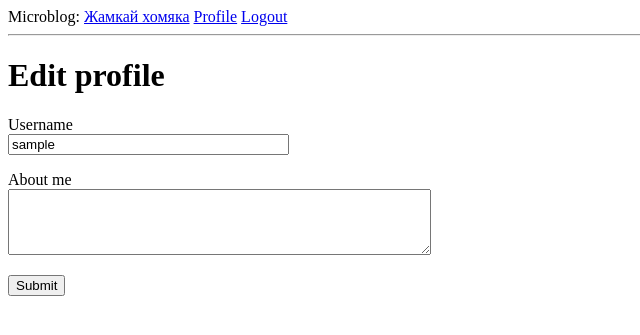
After one commit to vgrahov/microblog, a Flask app: page /edit_profile in a window 1280 px wide. The commit adds this page. Shown: the top 335 px of the page, without its empty margins (0-640 px from the left). Run offline with Flask 2, Linux system fonts and the light colour scheme; the visitor is signed in with stand-in values (Sample User, id 1); data comes from the database, SQL or seed files in the repository.

Commit message:
some chngs

```diff
--- a/app/forms.py
+++ b/app/forms.py
@@ -1,6 +1,6 @@
 from flask_wtf import FlaskForm
-from wtforms import StringField, PasswordField, BooleanField, SubmitField
-from wtforms.validators import DataRequired, ValidationError, Email, EqualTo
+from wtforms import StringField, PasswordField, BooleanField, SubmitField, TextAreaField
+from wtforms.validators import DataRequired, ValidationError, Email, EqualTo, Length
 from app.models import User
 
 
@@ -27,3 +27,8 @@ class RegistrationForm(FlaskForm):
         user = User.query.filter_by(email=email.data).first()
         if user is not None:
             raise ValidationError('Please use a different email address.')
+
+class EditProfileForm(FlaskForm):
+    username = StringField('Username', validators=[DataRequired()])
+    about_me = TextAreaField('About me', validators=[Length(min=0,max=140)])
+    submit = SubmitField('Submit')
--- a/app/models.py
+++ b/app/models.py
@@ -2,6 +2,7 @@ from datetime import datetime
 from app import db, login
 from werkzeug.security import generate_password_hash, check_password_hash
 from flask_login import UserMixin
+from hashlib import md5
 
 
 class User(UserMixin, db.Model):
@@ -10,6 +11,8 @@ class User(UserMixin, db.Model):
     email = db.Column(db.String(120), index=True, unique=True)
     password_hash = db.Column(db.String(128))
     posts = db.relationship('Post', backref='author', lazy='dynamic')
+    about_me = db.Column(db.String(140))
+    last_seen = db.Column(db.DateTime, default=datetime.utcnow)
 
     def __repr__(self):
         return 'User {}'.format(self.username)
@@ -19,6 +22,10 @@ class User(UserMixin, db.Model):
 
     def check_password(self, password):
         return check_password_hash(self.password_hash, password)
+
+    def avatar(self, size):
+        digest = md5(self.email.lower().encode('utf-8')).hexdigest()
+        return 'https://www.gravatar.com/avatar{}?d=identicon&s={}'.format(digest,size)
 
 
 @login.user_loader
--- a/app/routes.py
+++ b/app/routes.py
@@ -1,10 +1,17 @@
+from datetime import datetime
 from flask import render_template, flash, redirect, url_for, request
 from werkzeug.urls import url_parse
 from app import app, db
-from app.forms import LoginForm, RegistrationForm
+from app.forms import LoginForm, RegistrationForm, EditProfileForm
 from flask_login import current_user, login_user, logout_user, login_required
 from app.models import User
 
+
+@app.before_request
+def before_request():
+    if current_user.is_authenticated:
+        current_user.last_seen = datetime.utcnow()
+        db.session.commit()
 
 @app.route('/')
 @app.route('/index')
@@ -50,7 +57,8 @@ def logout():
     logout_user()
     return redirect(url_for('index'))
 
-@app.route('/register', methods=['GET','POST'])
+
+@app.route('/register', methods=['GET', 'POST'])
 def register():
     if current_user.is_authenticated:
         return redirect(url_for('index'))
@@ -62,4 +70,31 @@ def register():
         db.session.commit()
         flash('Congratulation, you are now a registred user!')
         return redirect(url_for('login'))
-    return render_template('register.html', title = 'Register', form = form)
+    return render_template('register.html', title='Register', form=form)
+
+
+@app.route('/user/<username>')
+@login_required
+def user(username):
+    user = User.query.filter_by(username=username).first_or_404()
+    posts = [
+        {'author': user, 'body': 'Test post1'},
+        {'author': user, 'body': 'Test post2'}
+    ]
+    return render_template('user.html', user=user, posts=posts)
+
+
+@app.route('/edit_profile', methods=['GET', 'POST'])
+@login_required
+def edit_profile():
+    form = EditProfileForm()
+    if form.validate_on_submit():
+        current_user.username = form.username.data
+        current_user.about_me = form.about_me.data
+        db.session.commit()
+        flash('Your changes has been saved.')
+        return redirect(url_for('edit_profile'))
+    elif request.method == 'GET':
+        form.username.data = current_user.username
+        form.about_me.data = current_user.about_me
+    return render_template('edit_profile.html', title='Edit Profile', form=form)
--- /dev/null
+++ b/app/templates/_post.html
@@ -0,0 +1,6 @@
+<table>
+    <tr valign="top">
+        <td><img src="{{ post.author.avatar(36) }}"></td>
+        <td>{{ post.author.username }} says:<br>{{ post.body }}</td>
+    </tr>
+</table>
--- a/app/templates/base.html
+++ b/app/templates/base.html
@@ -14,7 +14,8 @@
             {% if current_user.is_anonymous %}
             <a href="{{ url_for('login') }}">Заходи</a>
             {% else %}
-            <a href="{{   url_for('logout') }}"></a>
+            <a href="{{ url_for('user', username=current_user.username) }}">Profile</a>
+            <a href="{{ url_for('logout') }}">Logout</a>
             {% endif %}
         </div>
         <hr>
--- /dev/null
+++ b/app/templates/edit_profile.html
@@ -0,0 +1,28 @@
+{% extends "base.html" %}
+
+{% block content %}
+
+    <h1>Edit profile</h1>
+    <form action="" method="post">
+        {{ form.hidden_tag() }}
+        <p>
+            {{  form.username.label }}<br>
+            {{ form.username(size=32) }}<br>
+            {% for error in form.username.errors %}
+                <span style="color: red;">[{{ error }}]</span>
+            {% endfor %}
+        </p>
+        <p>
+            {{ form.about_me.label }}<br>
+            {{ form.about_me(cols=50, rows=4) }}<br>
+            {% for error in form.about_me.errors %}
+                <span style="color: red;">[{{ error }}]</span>
+            {% endfor %}
+        </p>
+        <p>
+            {{ form.submit() }}
+        </p>
+    </form>
+
+
+{% endblock %}
```
Also changed, not shown: app/templates/user.html (added, +19 -0 lines), app/errors.py (added).
